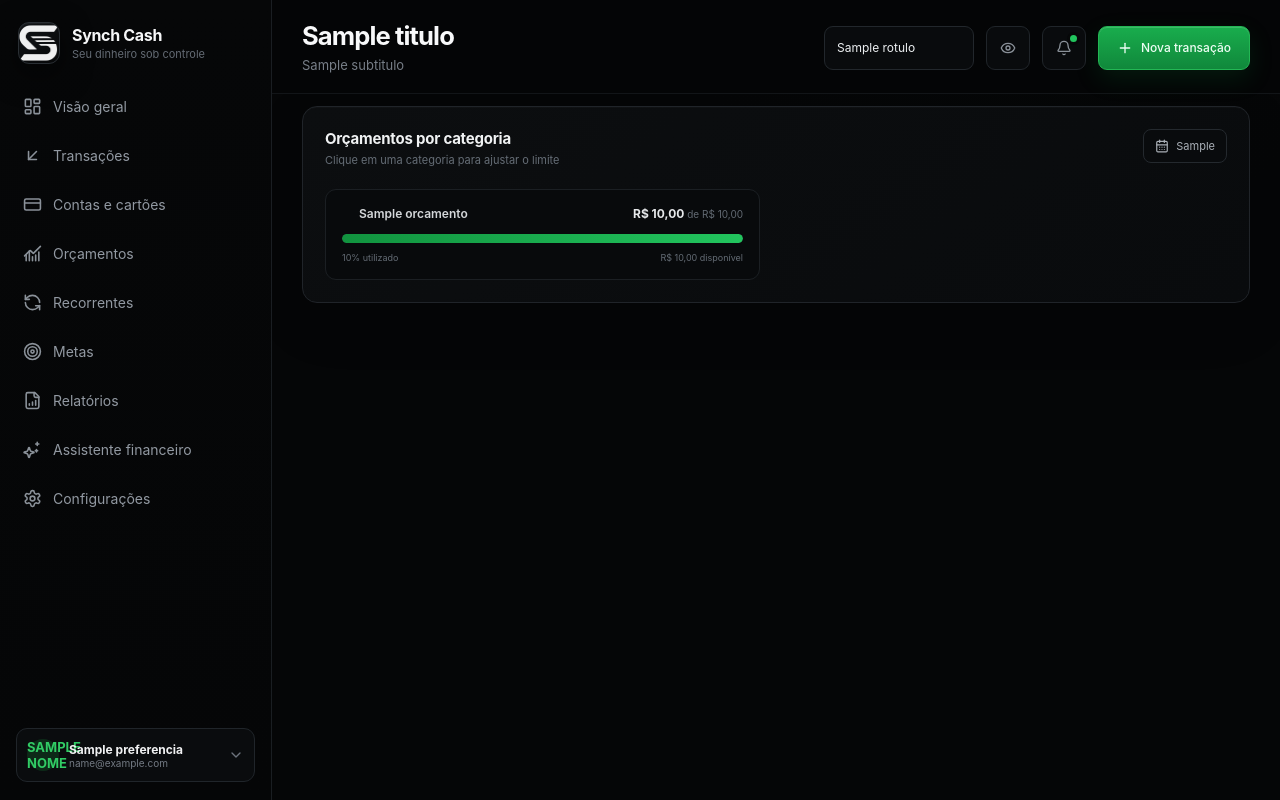
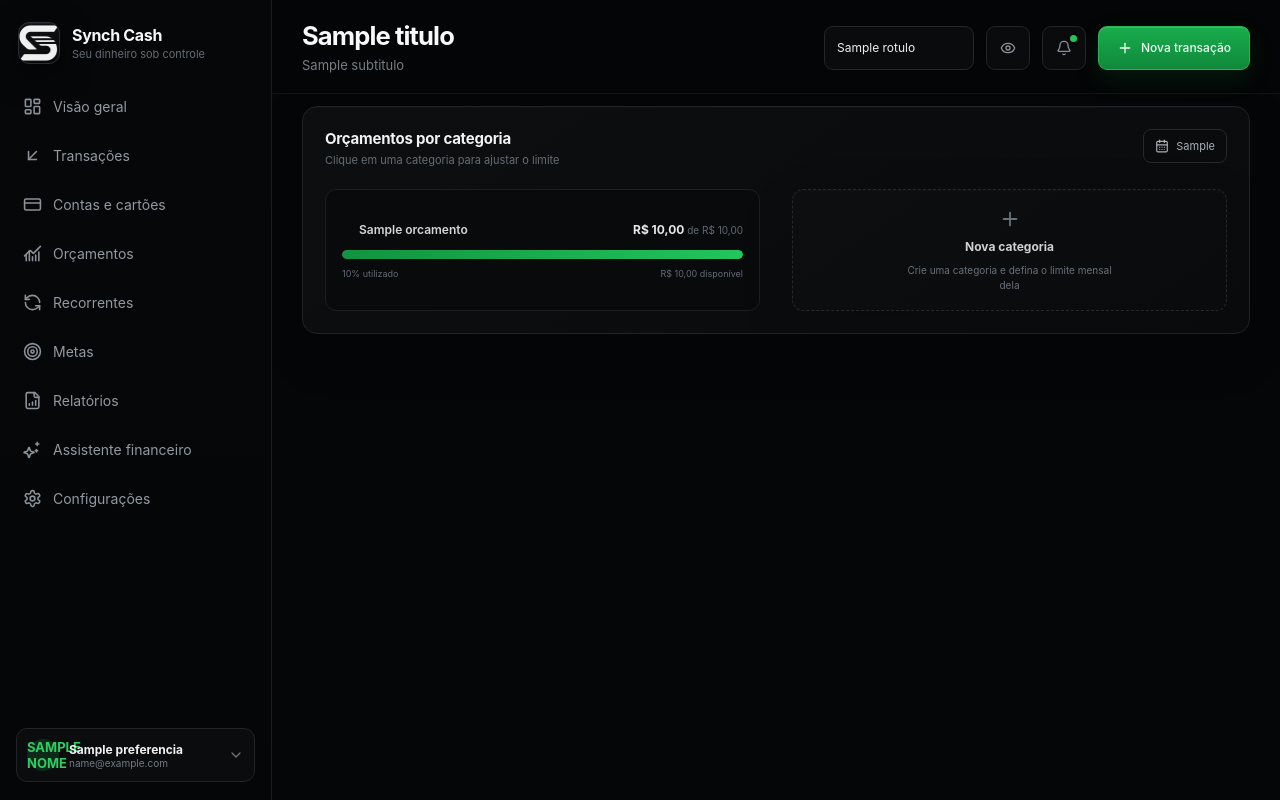
Before and after one commit to VictorCunha26/expense_tracker, a Flask app: template templates/orcamentos.html in a window 1280 px wide. Run offline with Flask 3, Linux system fonts and the light colour scheme; the template is opened without the code that fills it: most values are stand-ins (such as "Sample title", 1, 10 or a date in 2020).

Commit message:
arrumando bugs

```diff
--- a/app.py
+++ b/app.py
@@ -38,6 +38,14 @@ CORES = {
     "Receita": "#22c55e",
 }
 COR_PADRAO = "#64748b"
+
+# Categorias que o usuario cria na tela de orcamentos nao tem cor fixa --
+# essa paleta e sorteada (por hash do nome, entao sempre a mesma cor pra
+# mesma categoria) pra nao ficar tudo cinza no grafico.
+PALETA_CATEGORIA_CUSTOM = [
+    "#ec4899", "#0ea5e9", "#a855f7", "#eab308",
+    "#14b8a6", "#f97316", "#6366f1", "#84cc16",
+]
 
 TIPOS_CONTA = ["Conta corrente", "Cartão de crédito", "Dinheiro"]
 
@@ -126,7 +134,12 @@ def _numero(texto, padrao=0.0):
 
 
 def _cor(categoria):
-    return CORES.get(categoria, COR_PADRAO)
+    if categoria in CORES:
+        return CORES[categoria]
+    if not categoria:
+        return COR_PADRAO
+    indice = sum(ord(c) for c in categoria) % len(PALETA_CATEGORIA_CUSTOM)
+    return PALETA_CATEGORIA_CUSTOM[indice]
 
 
 def _chave_conta(nome):
@@ -640,7 +653,7 @@ def _preferencias(supabase):
     padrao = {
         "user_id": _uid(),
         "nome": (session.get("email") or "").split("@")[0].title() or "Usuário",
-        "notificacoes": True, "tema_escuro": True,
+        "notificacoes": True,
         "resumo_semanal": True, "onboarding": False,
     }
     try:
@@ -716,6 +729,13 @@ def _contexto_base(supabase, tela, transacoes=None, preferencias=None):
     hoje = date.today()
     data_padrao = hoje.isoformat() if mes == mes_atual else f"{mes}-01"
 
+    # Categorias de despesa: as fixas mais as que o usuario criou na tela
+    # de orcamentos -- assim uma categoria nova ja aparece pra escolher
+    # ao lancar uma transacao ou uma recorrencia.
+    extras = sorted(c for c in _orcamentos(supabase) if c not in CATEGORIAS_DESPESA)
+    categorias_despesa = CATEGORIAS_DESPESA + extras
+    categorias = categorias_despesa + ["Receita"]
+
     return {
         "tela": tela,
         "titulo": titulo,
@@ -730,8 +750,8 @@ def _contexto_base(supabase, tela, transacoes=None, preferencias=None):
         "meses": _meses_disponiveis(transacoes),
         "email": session.get("email"),
         "preferencias": preferencias,
-        "categorias": CATEGORIAS,
-        "categorias_despesa": CATEGORIAS_DESPESA,
+        "categorias": categorias,
+        "categorias_despesa": categorias_despesa,
         "tipos_conta": TIPOS_CONTA,
         "cores": CORES,
         # Receita nao entra em cartao de credito, entao o modal precisa
@@ -1420,17 +1440,32 @@ def orcamentos(supabase):
 @app.route("/orcamento/salvar", methods=["POST"])
 @com_supabase
 def salvar_orcamento(supabase):
-    categoria = request.form.get("categoria")
+    categoria = (request.form.get("categoria") or "").strip()
     limite = _numero(request.form.get("limite"))
+
     if not categoria or limite <= 0:
-        flash("Informe um limite válido.")
+        flash("Informe um nome de categoria e um limite válido.")
         return _voltar()
+    # "Receita" e reservado pra entradas -- nao e uma categoria de gasto,
+    # entao nao pode virar um orcamento.
+    if categoria.lower() == "receita":
+        flash("Receita não é uma categoria de despesa; escolha outro nome.")
+        return _voltar()
+
+    # A mesma categoria existente (mesmo nome, ignorando maiusculas) tem
+    # que so atualizar o limite -- sem isso "moradia" e "Moradia" viravam
+    # duas linhas diferentes pro upsert, que compara o texto exato.
+    existente = next(
+        (nome for nome in _orcamentos(supabase) if nome.lower() == categoria.lower()),
+        None,
+    )
+    categoria = existente or categoria
 
     supabase.table("orcamentos").upsert(
         {"user_id": _uid(), "categoria": categoria, "limite": limite},
         on_conflict="user_id,categoria",
     ).execute()
-    flash("Orçamento atualizado.")
+    flash("Categoria criada." if not existente else "Orçamento atualizado.")
     return _voltar()
 
 
@@ -1490,6 +1525,7 @@ def _proximo_lancamento(dia):
 @app.route("/recorrente/salvar", methods=["POST"])
 @com_supabase
 def salvar_recorrente(supabase):
+    id_recorrente = request.form.get("id")
     nome = (request.form.get("nome") or "").strip()
     valor = _numero(request.form.get("valor"))
     if not nome or valor <= 0:
@@ -1497,16 +1533,26 @@ def salvar_recorrente(supabase):
         return _voltar()
 
     tipo = "receita" if request.form.get("tipo") == "receita" else "despesa"
-    supabase.table("recorrentes").insert({
-        "user_id": _uid(), "nome": nome,
+    campos = {
+        "nome": nome,
         "categoria": "Receita" if tipo == "receita" else (request.form.get("categoria") or "Assinaturas"),
         "tipo": tipo,
         "valor": valor,
         "conta": request.form.get("conta") or None,
         "dia": max(1, min(28, int(_numero(request.form.get("dia"), 1)))),
-        "ativo": True,
-    }).execute()
-    flash("Recorrência criada.")
+    }
+
+    if id_recorrente:
+        # Edita sem mexer em "ativo": pausar/retomar e coisa do switch,
+        # nao do formulario.
+        supabase.table("recorrentes").update(campos) \
+            .eq("id", id_recorrente).eq("user_id", _uid()).execute()
+        flash("Recorrência atualizada.")
+    else:
+        supabase.table("recorrentes").insert({
+            **campos, "user_id": _uid(), "ativo": True,
+        }).execute()
+        flash("Recorrência criada.")
     return _voltar()
 
 
@@ -1758,7 +1804,6 @@ def salvar_preferencias(supabase):
     supabase.table("preferencias").update({
         "nome": (request.form.get("nome") or "").strip() or "Usuário",
         "notificacoes": request.form.get("notificacoes") == "on",
-        "tema_escuro": request.form.get("tema_escuro") == "on",
         "resumo_semanal": request.form.get("resumo_semanal") == "on",
     }).eq("user_id", _uid()).execute()
     flash("Preferências salvas.")
@@ -1805,6 +1850,10 @@ def importar_csv(supabase):
     # Aceita ';' (padrao do Excel brasileiro) e ',' (exportacao generica).
     delimitador = ";" if conteudo.count(";") >= conteudo.count(",") else ","
     leitor = csv.reader(io.StringIO(conteudo), delimiter=delimitador)
+
+    # Categorias custom do usuario tambem sao validas aqui -- sem isso um
+    # CSV com uma categoria criada na tela de orcamentos caia em "Outros".
+    categorias_validas = set(CATEGORIAS) | set(_orcamentos(supabase))
 
     novas = []
     for i, coluna in enumerate(leitor):
@@ -1818,7 +1867,7 @@ def importar_csv(supabase):
         categoria = coluna[1].strip() if len(coluna) > 1 else "Outros"
         novas.append({
             "user_id": _uid(), "nome_despesa": nome, "descricao": "",
-            "categoria": categoria if categoria in CATEGORIAS else "Outros",
+            "categoria": categoria if categoria in categorias_validas else "Outros",
             "data": data_linha, "valor": valor,
             "tipo": "receita" if len(coluna) > 3 and coluna[3].strip() == "receita" else "despesa",
             "conta": coluna[4].strip() if len(coluna) > 4 else None,
--- a/static/app.js
+++ b/static/app.js
@@ -252,6 +252,43 @@
   $("#recorrente-conta")?.addEventListener("change", avisarRecorrenteNoCartao)
   avisarRecorrenteNoCartao()
 
+  // Nova recorrência x editar: mesmo modal, então precisa voltar ao
+  // estado "nova" sempre que abrir por esse botão -- senão fica com os
+  // dados da última edição.
+  const formRecorrente = $("#modal-recorrente form")
+  const prepararNovaRecorrente = () => {
+    if (!formRecorrente) return
+    formRecorrente.reset()
+    $("#rec-campo-id").value = ""
+    $("#titulo-recorrente").textContent = "Nova recorrência"
+    $("#rec-rotulo-salvar").textContent = "Criar recorrência"
+    definirTipoRecorrente("despesa")
+  }
+  $$("[data-nova-recorrente]").forEach((botao) => {
+    botao.addEventListener("click", prepararNovaRecorrente)
+  })
+
+  document.addEventListener("click", (evento) => {
+    const item = evento.target.closest("[data-editar-recorrente]")
+    if (!item || !formRecorrente) return
+
+    const d = item.dataset
+    $("#rec-campo-id").value = d.id
+    $("#rec-campo-nome").value = d.nome
+    $("#rec-campo-valor").value = String(d.valor).replace(".", ",")
+    $("#rec-campo-dia").value = d.dia
+    definirTipoRecorrente(d.tipo)
+    // definirTipoRecorrente já reconstrói as opções de categoria/conta
+    // pelo tipo -- os valores só entram depois disso, senão se perdem.
+    if ($("#rec-select-categoria")) $("#rec-select-categoria").value = d.categoria
+    if (d.conta && $("#recorrente-conta")) $("#recorrente-conta").value = d.conta
+    avisarRecorrenteNoCartao()
+
+    $("#titulo-recorrente").textContent = "Editar recorrência"
+    $("#rec-rotulo-salvar").textContent = "Salvar alterações"
+    abrir("modal-recorrente")
+  })
+
   /* ---------------------------------------------------------
      Fatura do cartão
      --------------------------------------------------------- */
@@ -481,11 +518,15 @@
   }
 
   if (!Reconhecimento) {
+    const AVISO_SEM_SUPORTE = "Disponível apenas em Chrome ou Edge — o navegador atual não tem essa API."
     botoesVoz.forEach((b) => {
       b.disabled = true
-      b.title = "Reconhecimento de voz não suportado neste navegador."
+      b.title = AVISO_SEM_SUPORTE
       if (b.id === "botao-voz-destaque") b.textContent = "Indisponível"
     })
+    // O texto do card fica visível sem precisar passar o mouse em cima.
+    const descricaoCard = $(".voice-feature-card p")
+    if (descricaoCard) descricaoCard.textContent = AVISO_SEM_SUPORTE
   } else {
     botoesVoz.forEach((b) => b.addEventListener("click", iniciarVoz))
   }
--- a/static/style.css
+++ b/static/style.css
@@ -394,6 +394,15 @@ select.input option { background: #0b0d0f; color: #eceff1; }
 .budget-list { margin-top: 22px; display: grid; grid-template-columns: 1fr 1fr; gap: 14px 32px; }
 .budget-item { width: 100%; padding: 16px; border: 1px solid #1b1f23; border-radius: 11px; background: #080a0c; color: inherit; text-align: left; transition: 160ms ease; }
 .budget-item:hover { border-color: #285e39; background: #0a110d; transform: translateY(-1px); }
+.add-budget-item {
+  display: flex; align-items: center; justify-content: center; flex-direction: column; gap: 9px;
+  min-height: 122px; padding: 16px; border: 1px dashed #24292e; border-radius: 11px;
+  color: #69717a; text-align: center; transition: 160ms ease;
+}
+.add-budget-item:hover { border-color: #275e39; color: #22c55e; background: #08100b; }
+.add-budget-item svg { width: 22px; height: 22px; }
+.add-budget-item strong { color: #cfd2d5; font-size: 12px; }
+.add-budget-item span { max-width: 220px; color: #69717a; font-size: 10px; line-height: 1.45; }
 .budget-row-title, .budget-row-meta { display: flex; align-items: center; justify-content: space-between; gap: 16px; }
 .budget-row-title { margin-bottom: 13px; }
 .budget-row-title > span { display: flex; align-items: center; gap: 9px; color: #d4d7da; font-size: 12px; font-weight: 600; }
@@ -495,10 +504,17 @@ select.input option { background: #0b0d0f; color: #eceff1; }
 .voice-feature-card button:hover:not(:disabled) { background: #0d2113; }
 .voice-feature-card button:disabled { opacity: .45; cursor: not-allowed; border-color: #24292e; color: #6d747d; }
 
-.voice-button { width: 44px; height: 44px; flex: 0 0 44px; border: 1px solid #24292e; border-radius: 9px; background: #0a0c0e; color: #8a9199; }
-.voice-button:hover:not(:disabled) { border-color: #23b754; color: #35d16a; }
-.voice-button.active { border-color: #23b754; background: #0d2113; color: #35d16a; animation: voice-pulse-ring 1.4s ease-in-out infinite; }
-.voice-button:disabled { opacity: .4; cursor: not-allowed; }
+/* .chat-input .voice-button (2 classes) pra vencer ".chat-input button" em
+   especificidade -- senão o botão de enviar (verde solido) vaza pro microfone. */
+.chat-input .voice-button { border: 1px solid #24292e; background: #0a0c0e; color: #8a9199; }
+.chat-input .voice-button:hover:not(:disabled) { border-color: #23b754; background: #0d1712; color: #35d16a; }
+.chat-input .voice-button.active { border-color: #23b754; background: #0d2113; color: #35d16a; animation: voice-pulse-ring 1.4s ease-in-out infinite; }
+.chat-input .voice-button:disabled { border-color: #24292e; background: #0a0c0e; color: #565c64; opacity: .55; cursor: not-allowed; }
+.voice-button { width: 44px; height: 44px; flex: 0 0 44px; border-radius: 9px; }
+/* Sem isso o svg do microfone fica sem largura definida e renderiza
+   enorme (tamanho intrinseco do navegador) -- os outros ícones da tela
+   sempre têm essa regra, esse aqui tinha ficado de fora. */
+.voice-button svg { width: 18px; height: 18px; }
 @keyframes voice-pulse-ring { 0%, 100% { box-shadow: 0 0 0 0 #22c55e40; } 50% { box-shadow: 0 0 0 6px #22c55e00; } }
 
 .voice-capture { max-width: 90%; padding: 14px 16px; border: 1px solid #1b2f22; border-radius: 4px 14px 14px 14px; background: #0a120d; animation: modal-in .2s ease both; }
--- a/templates/base.html
+++ b/templates/base.html
@@ -59,7 +59,6 @@
         <div class="dark-menu left up" style="width:100%">
           <div class="menu-label">Minha conta</div>
           <a href="{{ url_for('configuracoes', mes=mes_url) }}">{{ ic.usuario() }} Perfil</a>
-          <a href="{{ url_for('configuracoes', mes=mes_url) }}">{{ ic.escudo() }} Segurança</a>
           <div class="menu-separator"></div>
           <a class="destructive" href="{{ url_for('logout') }}">{{ ic.sair() }} Sair</a>
         </div>
--- a/templates/configuracoes.html
+++ b/templates/configuracoes.html
@@ -44,10 +44,6 @@
         <label class="switch"><input type="checkbox" name="notificacoes" {{ 'checked' if preferencias.notificacoes }} aria-label="Notificações"><span></span></label>
       </article>
       <article>
-        <span>{{ ic.lua() }}<div><strong>Tema escuro</strong><p>Identidade principal do Synch Cash</p></div></span>
-        <label class="switch"><input type="checkbox" name="tema_escuro" {{ 'checked' if preferencias.tema_escuro }} aria-label="Tema escuro"><span></span></label>
-      </article>
-      <article>
         <span>{{ ic.escudo() }}<div><strong>Resumo semanal</strong><p>Análise toda segunda-feira</p></div></span>
         <label class="switch"><input type="checkbox" name="resumo_semanal" {{ 'checked' if preferencias.resumo_semanal }} aria-label="Resumo semanal"><span></span></label>
       </article>
--- a/templates/orcamentos.html
+++ b/templates/orcamentos.html
@@ -26,6 +26,12 @@
         </div>
       </button>
       {% endfor %}
+
+      <button class="surface add-budget-item" type="button" data-abrir="modal-nova-categoria">
+        {{ ic.mais() }}
+        <strong>Nova categoria</strong>
+        <span>Crie uma categoria e defina o limite mensal dela</span>
+      </button>
     </div>
   </section>
 </div>
@@ -51,4 +57,27 @@
     </div>
   </form>
 </dialog>
+
+<dialog class="modal narrow" id="modal-nova-categoria">
+  <button class="btn btn-ghost btn-icon modal-close" data-fechar aria-label="Fechar">{{ ic.fechar() }}</button>
+  <div class="modal-header">
+    <h2>Nova categoria</h2>
+    <p>Ela já entra nas opções ao lançar uma transação ou recorrência.</p>
+  </div>
+  <form class="simple-form" method="POST" action="{{ url_for('salvar_orcamento') }}">
+    <input type="hidden" name="origem" value="{{ request.full_path }}">
+    <label class="field">
+      <span>Nome da categoria</span>
+      <input class="input" name="categoria" required maxlength="30" placeholder="Ex.: Pets, Saúde, Educação">
+    </label>
+    <label class="field">
+      <span>Limite mensal</span>
+      <input class="input" name="limite" inputmode="decimal" required placeholder="R$ 0,00">
+    </label>
+    <div class="modal-footer">
+      <button type="button" class="btn" data-fechar>Cancelar</button>
+      <button type="submit" class="btn primary-button">Criar categoria</button>
+    </div>
+  </form>
+</dialog>
 {% endblock %}
```
Also changed, not shown: templates/recorrentes.html (+13 -7 lines).
